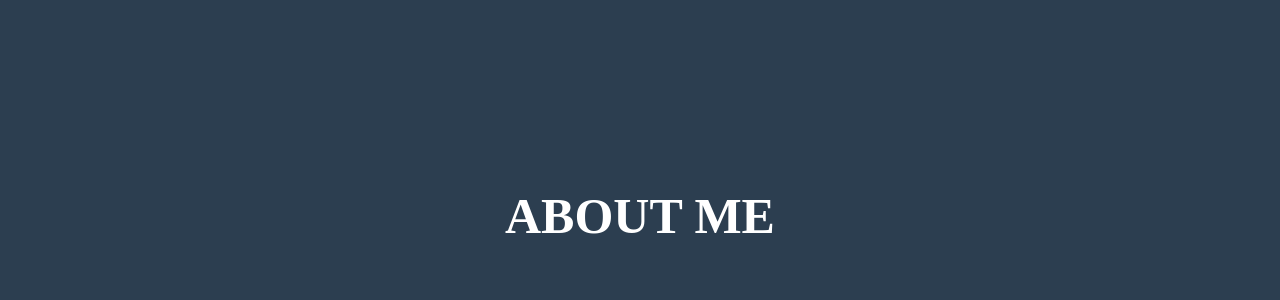
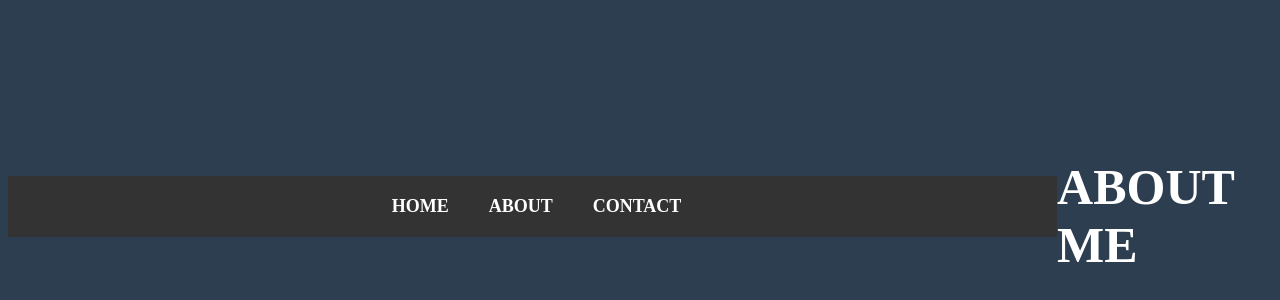
Before and after one commit to Dietrich061991/Dietrich061991.github.io, a plain HTML site: page About-me.html in a window 1280 px wide. Shown: the part 184-484 px from the top of the page. Drawn offline with Linux system fonts and the light colour scheme.

Commit message:
Update About-me.html

```diff
--- a/About-me.html
+++ b/About-me.html
@@ -20,6 +20,7 @@
 	</style>
 </head>
 <body>
+	<iframe src="menu.html" style="border:none;width:100%;height:80px;"></iframe>
 	ABOUT ME
 </body>
 </html>
```
